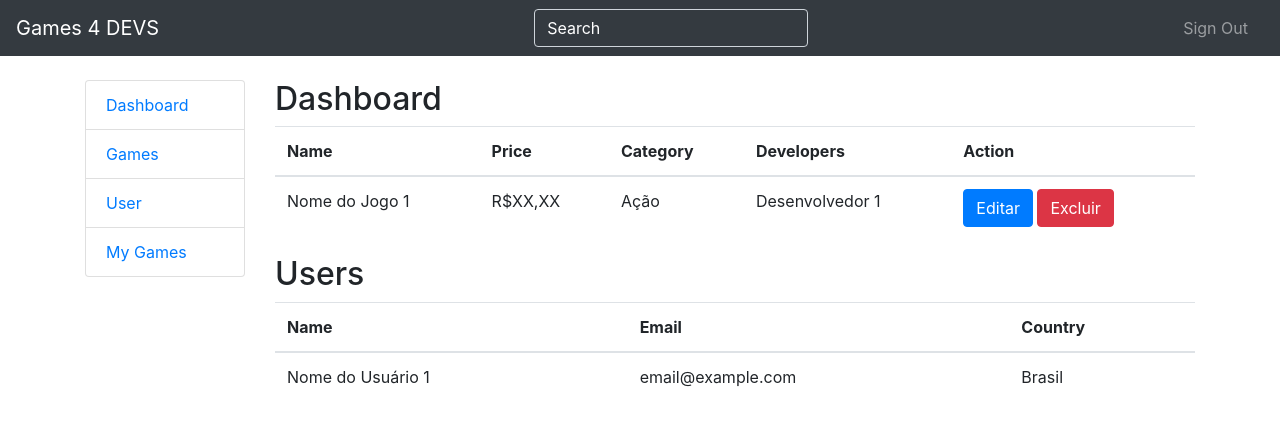
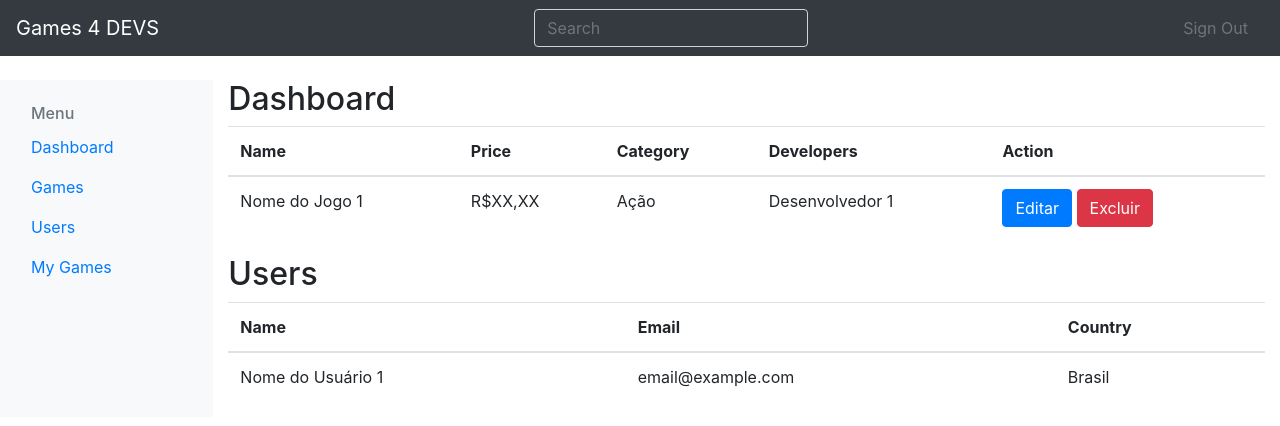
Before and after one commit to omartins-zs/Gamers_Store, a plain HTML site: page layout.html in a window 1280 px wide. Drawn offline with nearby package versions, Linux system fonts and the light colour scheme.

Commit message:
Personalizando e Ajustando o Sidebar

```diff
--- a/layout.html
+++ b/layout.html
@@ -3,37 +3,64 @@
 <head>
   <meta charset="UTF-8">
   <meta name="viewport" content="width=device-width, initial-scale=1, shrink-to-fit=no">
-  <title>Games 4 Devs</title>
+  <title>Games 4 DEVS</title>
   <link href="https://stackpath.bootstrapcdn.com/bootstrap/4.5.2/css/bootstrap.min.css" rel="stylesheet">
   <style>
     ::placeholder {
-        color: #ffffff !important;
+      color: #ffffff;
     }
-</style>
+  </style>
 </head>
-
 <body>
 
-<!-- Navbar -->
-<nav class="navbar navbar-dark bg-dark">
+  <!-- Navbar -->
+  <nav class="navbar navbar-dark bg-dark">
     <a class="navbar-brand" href="#">Games 4 DEVS</a>
     <form class="form-inline mx-auto">
-        <input class="form-control" type="search" placeholder="Search" aria-label="Search"
-            style="background-color: #343a40; color: #ffffff;">
+      <input class="form-control" type="search" placeholder="Search" aria-label="Search" style="background-color: #343a40; color: #ffffff;">
     </form>
-    <a class="nav-link text-white-50" href="#">Sign Out</a>
-</nav>
+    <a class="nav-link text-muted" href="#">Sign Out</a>
+  </nav>
 
-  <!-- Sidebar -->
-  <div class="container mt-4">
+  <div class="container-fluid mt-4">
     <div class="row">
-      <div class="col-md-2">
-        <ul class="list-group">
-          <li class="list-group-item"><a href="#">Dashboard</a></li>
-          <li class="list-group-item"><a href="#">Games</a></li>
-          <li class="list-group-item"><a href="#">User</a></li>
-          <li class="list-group-item"><a href="#">My Games</a></li>
-        </ul>
+
+      <!-- Sidebar -->
+      <div class="col-md-2 d-none d-md-block bg-light">
+        <div class="sidebar-sticky">
+          <h6 class="sidebar-heading d-flex justify-content-between align-items-center px-3 mt-4 mb-1 text-muted">
+            <span>Menu</span>
+            <a class="d-flex align-items-center text-muted" href="#" aria-label="Add a new report">
+              <span data-feather="plus-circle"></span>
+            </a>
+          </h6>
+          <ul class="nav flex-column">
+            <li class="nav-item">
+              <a class="nav-link" href="#">
+                <span data-feather="file"></span>
+                Dashboard
+              </a>
+            </li>
+            <li class="nav-item">
+              <a class="nav-link" href="#">
+                <span data-feather="file"></span>
+                Games
+              </a>
+            </li>
+            <li class="nav-item">
+              <a class="nav-link" href="#">
+                <span data-feather="shopping-cart"></span>
+                Users
+              </a>
+            </li>
+            <li class="nav-item">
+              <a class="nav-link" href="#">
+                <span data-feather="shopping-cart"></span>
+                My Games
+              </a>
+            </li>
+          </ul>
+        </div>
       </div>
 
       <!-- Conteúdo Principal -->
```
